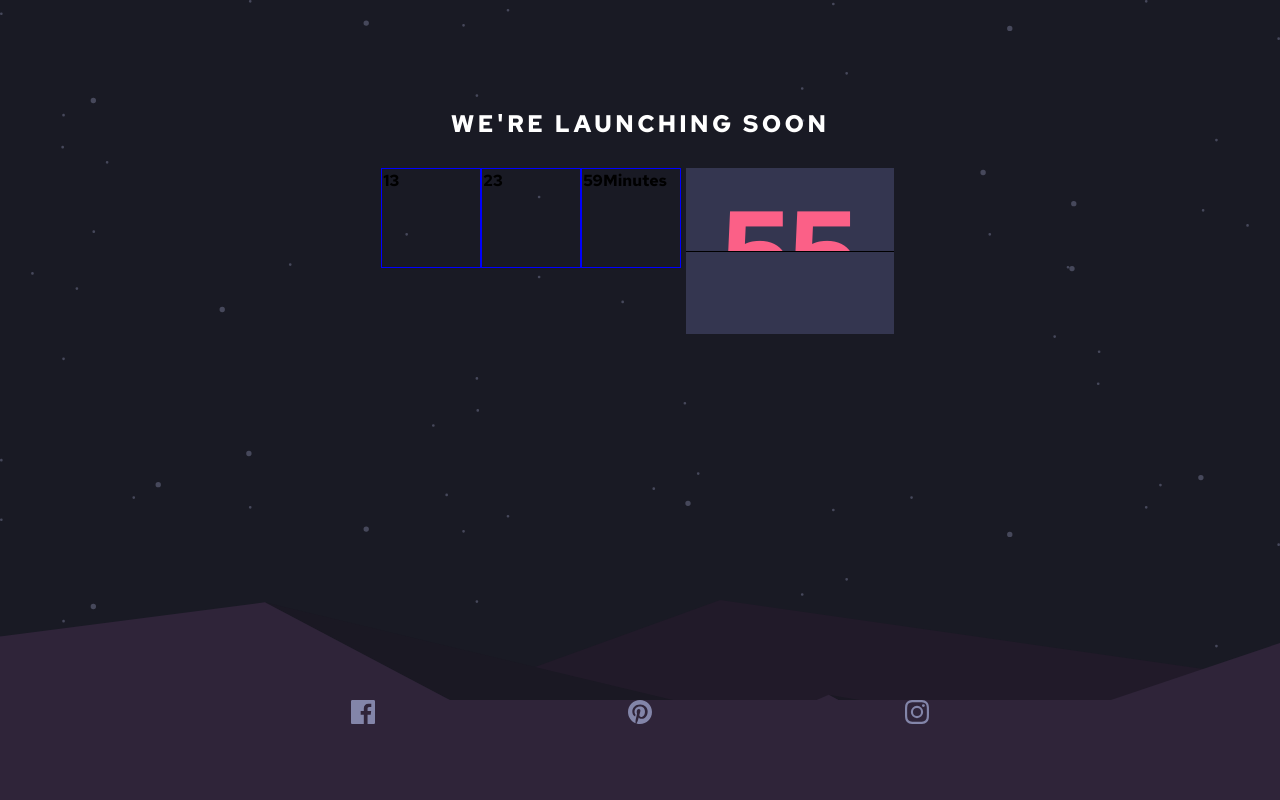
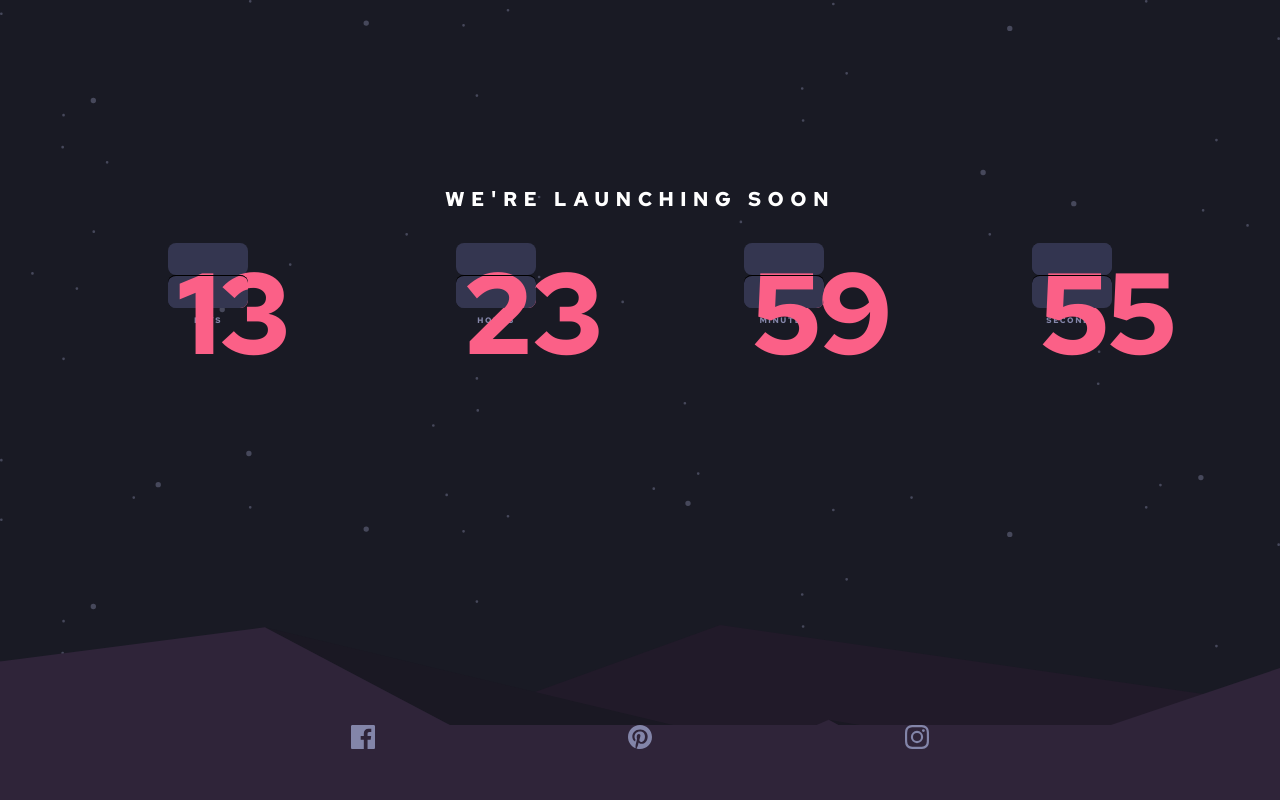
Before and after one commit to jduong09/launchCountdownTimer, a plain HTML site: page index.html in a window 1280 px wide. Shown: the top 800 px of the page. Drawn offline with Linux system fonts and the light colour scheme.

Commit message:
Finished javascript for countdown timer and made adjustments to css to match given design.

```diff
--- a/css/styles.css
+++ b/css/styles.css
@@ -9,27 +9,41 @@ body {
   background-image: url('../images/bg-stars.svg');
   background-position: top;
   background-size: contain;
+  position: relative;
 }
 
 main {
+  width: 100%;
   display: flex;
   flex-direction: column;
   align-items: center;
-  margin: 5rem 0;
+  position: absolute;
+  top: 30%;
+  left: 50%;
+  transform: translate(-50%, -50%);
 }
 
 h1 {
   margin: 2rem 0;
-  font-size: 1.5rem;
+  font-size: 1.25rem;
   text-align: center;
   line-height: 1.5rem;
   text-transform: uppercase;
-  letter-spacing: .2rem;
+  letter-spacing: .4rem;
   color: hsl(0, 0%, 100%);
+}
+
+.card-container {
+  width: 90%;
+  margin: 0 auto;
 }
 
 .countdown-card-list {
   display: flex;
+  justify-content: space-around;
+  align-items: center;
+  text-align: center;
+  perspective: 400px;
 }
 
 
@@ -41,44 +55,45 @@ h1 {
 }
 
 .card {
+  display: block;
   position: relative;
   width: 100%;
   height: 100%;
-  display: flex;
-  justify-content: center;
-  align-items: center;
-  perspective: 400px;
+  perspective: 200px;
   text-align: center;
-  padding-bottom: .72em;
-  font-size: 1rem;
+  padding-bottom: 2rem;
+  font-size: 9vw;
   line-height: .95;
   transform: translateZ(0);
 }
 
 .flip-clock-piece {
-  display: inline-block;
+  display: inline-flex;
   margin: 0 5px;
+  flex-direction: column;
 }
 
-.card {
-  display: block;
-  position: relative;
-  padding-bottom: .72em;
-  font-size: 9vw;
-  line-height: 0.95;
+.flip-clock-piece > span:last-of-type {
+  margin-top: .5rem;
+  color: hsl(237, 18%, 59%);
+  text-transform: uppercase;
+  font-size: .5rem;
+  letter-spacing: .1rem;
 }
+
 
 .card-top,
 .card-bottom,
 .card-back::before,
 .card-back::after {
   display: block;
-  height: .72em;
+  height: 2rem;
   color: hsl(345, 95%, 68%);
   background: hsl(236, 21%, 26%);
-  padding: 0.25em 0.25em;
+  border-radius: .5rem;
+  padding: 1rem 0.5rem;
   transform-style: preserve-3d;
-  width: 1.8em;
+  width: 5rem;
   transform: translateZ(0);
 }
 
@@ -95,21 +110,17 @@ h1 {
 
 .card-bottom::after {
   display: block;
-  margin-top: -.72em;
+  margin-top: -2rem;
 }
 
-/*
-.card-back::before,
-.card-bottom::after {
-  content: '12';
+.card-back::before, .card-bottom::after {
+  content: attr(data-value);
 }
-*/
 
 .card-back {
   position: absolute;
   top: 0;
   height: 100%;
-  width: 1.8em;
   left: 0%;
   pointer-events: none;
 }
@@ -121,7 +132,7 @@ h1 {
 }
 
 .flip .card-back::before {
-  animation: flipTop 0.3s cubic-bezier(.37,.01,.94,.35);
+  animation: flipTop 0.45s cubic-bezier(.37,.01,.94,.35);
   animation-fill-mode: both;
   transform-origin: center bottom;
 }
@@ -129,7 +140,7 @@ h1 {
 .flip .card-back .card-bottom {
   transform-origin: center top;
   animation-fill-mode: both;
-  animation: flipBottom 0.6s cubic-bezier(.15,.45,.28,1);
+  animation: flipBottom .9s cubic-bezier(.15,.45,.28,1);
 }
 
 @keyframes flipTop {
@@ -163,11 +174,14 @@ h1 {
 }
 
 footer {
-  height: 100px;
+  width: 100%;
+  height: 75px;
   background-image: url('../images/pattern-hills.svg');
   background-position: top;
   background: #2F2439;
-  position: relative;
+  position: absolute;
+  bottom: 0;
+  left: 0;
 }
 
 .footer-pattern-hills {
--- a/index.html
+++ b/index.html
@@ -18,29 +18,45 @@
     <h1>We're launching soon</h1>
     <div class="card-container">
       <ul class="countdown-card-list">
-        <li id="day-card" class="time-card">
-          <div>
-            <span>14</span>Days
-          <div>
-        </li>
-        <li id="hour-card" class="time-card">
-          <div>
-            <span>00</span>Hours
-          </div>
-        </li>
-        <li id="minute-card" class="time-card">
-          <div>
-            <span>00</span>Minutes
-          </div>
-        </li>
-        <li id="second-card" class="flip-clock-piece">
+        <li id="day-card" class="flip-clock-piece">
           <span class="card">
-            <div class="card-top"></div>
+            <div class="card-top">14</div>
             <div class="card-bottom"></div>
             <div class="card-back">
               <div class="card-bottom"></div>
             </div>
           </span>
+          <span>Days</span>
+        </li>
+        <li id="hour-card" class="flip-clock-piece">
+          <span class="card">
+            <div class="card-top">00</div>
+            <div class="card-bottom"></div>
+            <div class="card-back">
+              <div class="card-bottom"></div>
+            </div>
+          </span>
+          <span>Hours</span>
+        </li>
+        <li id="minute-card" class="flip-clock-piece">
+          <span class="card">
+            <div class="card-top">00</div>
+            <div class="card-bottom"></div>
+            <div class="card-back">
+              <div class="card-bottom"></div>
+            </div>
+          </span>
+          <span>Minutes</span>
+        </li>
+        <li id="second-card" class="flip-clock-piece">
+          <span class="card">
+            <div class="card-top">00</div>
+            <div class="card-bottom"></div>
+            <div class="card-back">
+              <div class="card-bottom"></div>
+            </div>
+          </span>
+          <span>Seconds</span>
         </li>
       </ul>
     </div>
--- a/js/countdown.js
+++ b/js/countdown.js
@@ -7,60 +7,70 @@
 
   // Every second, we need to run update function on the flip cards
   // Update function
-  //
+
+
+  // card-top, card-back --> card-bottom::after becomes the next number
+  // card-bottom, card-back::before are current/previous number
 
 */
 document.addEventListener('DOMContentLoaded', () => {
 
+  // Get day-card, hour-card, minute-card, second-card
   const dayMarker = document.getElementById('day-card');
   const hourMarker = document.getElementById('hour-card');
   const minuteMarker = document.getElementById('minute-card');
   const secondMarker = document.getElementById('second-card');
+
+
+  dayMarker.children[0].children[1].setAttribute('data-value', '14');
+  dayMarker.children[0].children[2].setAttribute('data-value', '14');
+  dayMarker.children[0].children[2].children[0].setAttribute('data-value', '14');
+
+  hourMarker.children[0].children[1].setAttribute('data-value', '00');
+  hourMarker.children[0].children[2].setAttribute('data-value', '00');
+  hourMarker.children[0].children[2].children[0].setAttribute('data-value', '00');
+
+  minuteMarker.children[0].children[1].setAttribute('data-value', '00');
+  minuteMarker.children[0].children[2].setAttribute('data-value', '00');
+  minuteMarker.children[0].children[2].children[0].setAttribute('data-value', '00');
+
+
+  secondMarker.children[0].children[1].setAttribute('data-value', '00');
+  secondMarker.children[0].children[2].setAttribute('data-value', '00');
+  secondMarker.children[0].children[2].children[0].setAttribute('data-value', '00');
+
+  const cards = [dayMarker, hourMarker, minuteMarker, secondMarker];
+
+  // Create date object fourteen days from now
   const fourteenDaysFromNow = new Date(new Date().getTime() + 1209600000).getTime();
+
   window.setInterval(() => {
     const now = new Date().getTime();
-    const exactDay = dayMarker.children[0].innerHTML;
-    const exactHour = hourMarker.children[0].innerHTML;
-    const exactMinute = minuteMarker.children[0].innerHTML;
-    const exactSecond = secondMarker.children[0].children[0].innerHTML;
 
+    const markers = [dayMarker.children[0].children[0].innerHTML, hourMarker.children[0].children[0].innerHTML, minuteMarker.children[0].children[0].innerHTML, secondMarker.children[0].children[0].innerHTML]
 
-    const top = document.querySelector('.card-top');
-    const bottom = document.querySelector('.card-bottom');
-    const back = document.querySelector('.card-back');
-    const backBottom = document.querySelector('.card-back .card-bottom');
-    console.log(top, bottom, back, backBottom);
-
-    // Time left in milliseconds=
+    // Time left in milliseconds
     const distanceFromDate = fourteenDaysFromNow - now;
 
-    const daysAway = Math.floor(distanceFromDate / (1000 * 60 * 60 *24));
-    dayMarker.children[0].innerHTML = daysAway;
+    const currentTime = [Math.floor(distanceFromDate / (1000 * 60 * 60 * 24)), Math.floor((distanceFromDate % (1000 * 60 * 60 * 24)) / (1000 * 60 * 60)), Math.floor((distanceFromDate % (1000 * 60 * 60)) / (1000 * 60)), Math.floor((distanceFromDate % (1000 * 60)) / 1000)];
 
-    const hours = Math.floor((distanceFromDate % (1000 * 60 * 60 * 24)) / (1000 * 60 * 60));
-    hourMarker.children[0].innerHTML = hours;
+    for (let i = 0; i < markers.length; i++) {
+      const exactTime = markers[i];
 
-    var minutes = Math.floor((distanceFromDate % (1000 * 60 * 60)) / (1000 * 60));
-    var seconds = Math.floor((distanceFromDate % (1000 * 60)) / 1000);
-    minuteMarker.children[0].children[0].innerHTML = minutes;
-    secondMarker.children[0].children[0].innerHTML = seconds;
-    // Add class in order to create animation.
+      if (parseInt(exactTime) !== currentTime[i]) {
+        const updatedTime = ( '0' + currentTime[i] ).slice(-2);
+        if (parseInt(exactTime) >= 0) {
+          cards[i].children[0].children[1].setAttribute('data-value', exactTime);
+          cards[i].children[0].children[2].setAttribute('data-value', exactTime);
+        }
 
-    /*
-    if (exactSecond != seconds) {
-      if (exactSecond > 0) {
-        back.innerHTML = exactSecond;
-        bottom.innerHTML = exactSecond;
+        cards[i].children[0].children[0].innerHTML = updatedTime;
+        cards[i].children[0].children[2].children[0].setAttribute('data-value', updatedTime);
+
+        cards[i].classList.remove('flip');
+        void cards[i].offsetWidth;
+        cards[i].classList.add('flip');
       }
-      top.innerHTML = exactSecond;
-      backBottom.innerHTML = exactSecond;
-
-      secondMarker.classList.add('flip');
-      exactSecond = exactSecond - 1;
-      setTimeout(() => {
-        secondMarker.classList.remove('flip');
-      }, 500);
     }
-    */
   }, 1000);
 });
```
